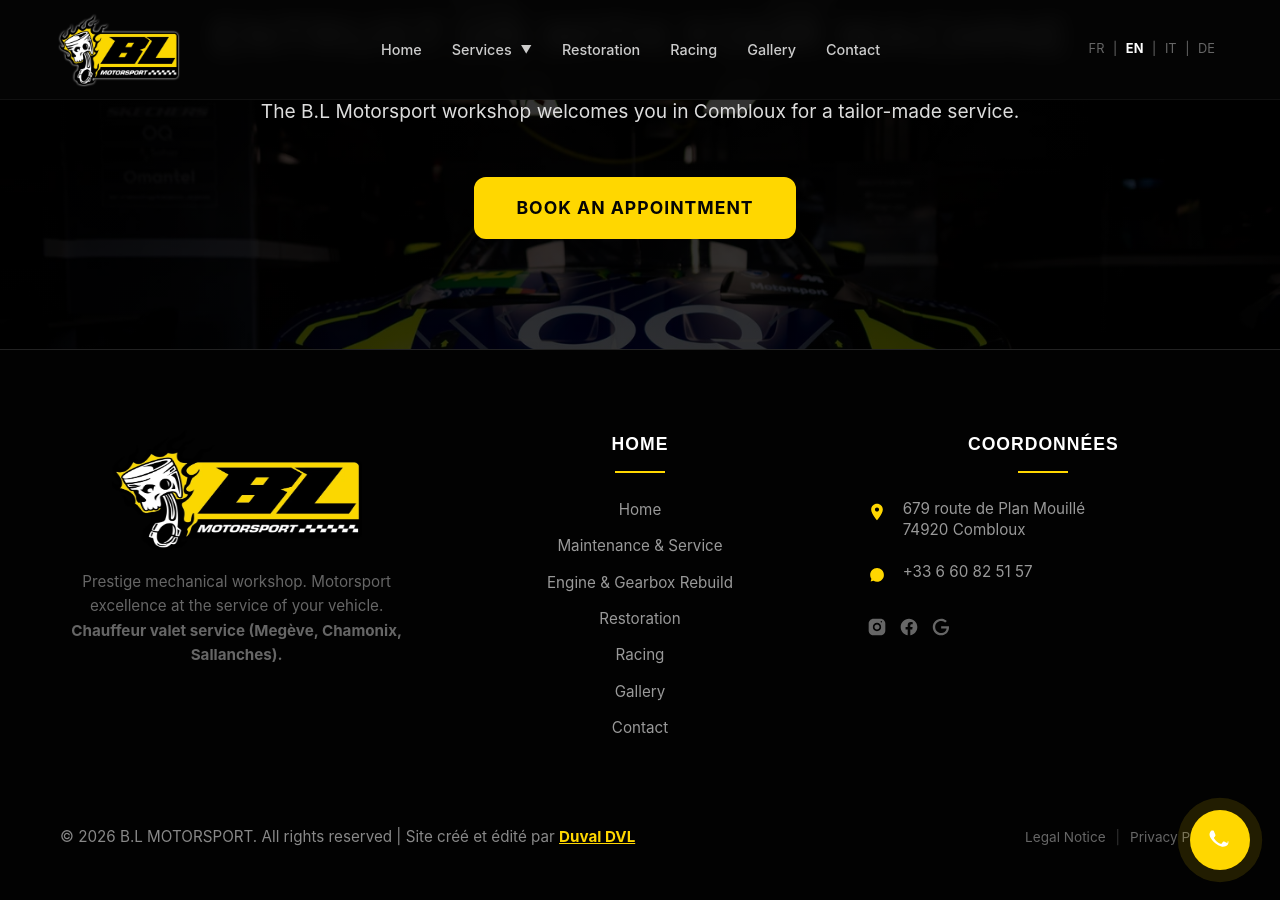
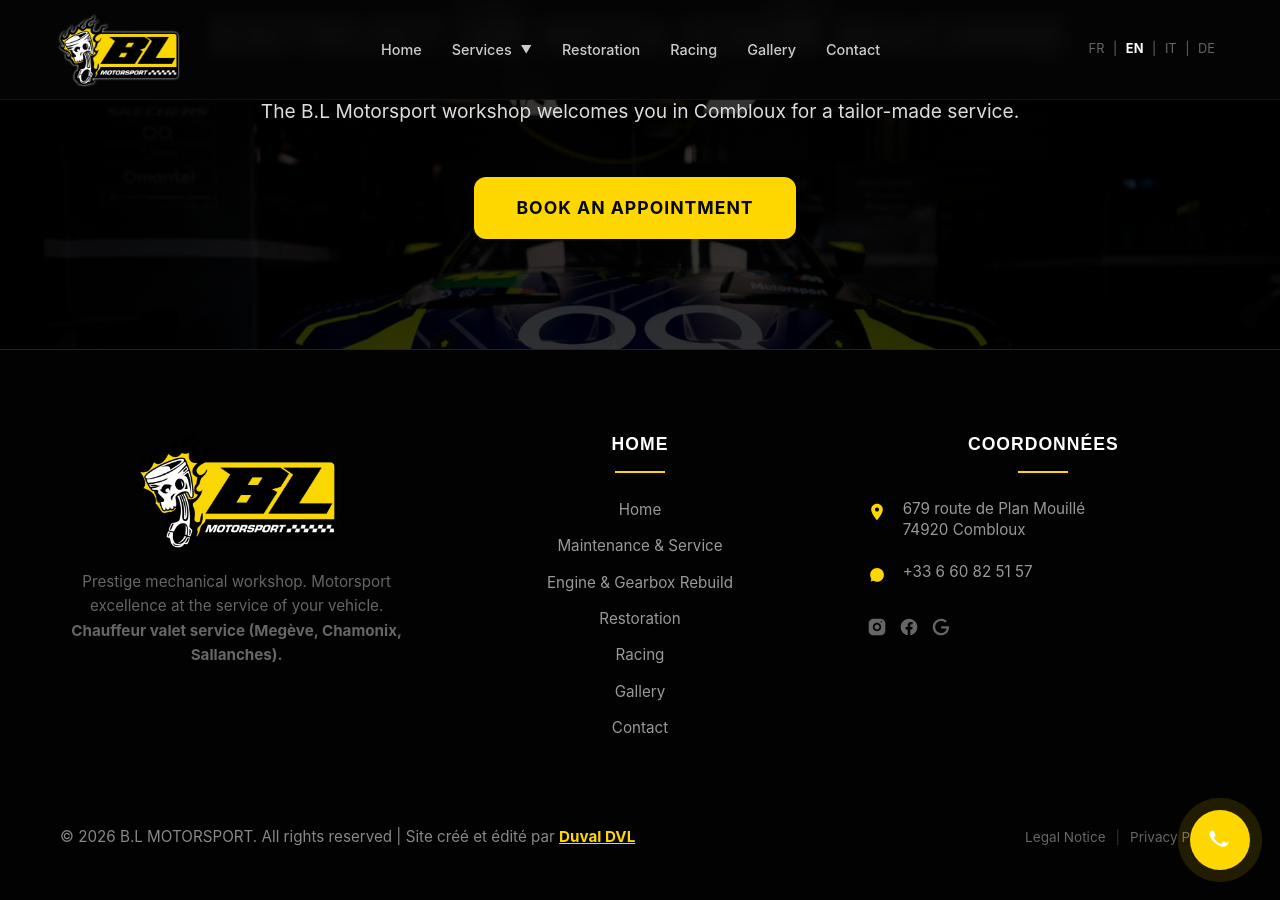
Before and after one commit to DuvalDVL/bl-motorsport, a Jekyll site: the page built from en/index.html, in a window 1280 px wide and 900 px high, scrolled down 3903 px. Built offline with Jekyll 4.4.1, drawn with Linux system fonts in a browser that asks for light colours.

Commit message:
Update footer.html

```diff
--- a/_includes/footer.html
+++ b/_includes/footer.html
@@ -4,7 +4,7 @@
 
       <div class="footer-col brand-col">
         <a href="{{ site.baseurl }}/{{ page.lang }}/" class="footer-logo">
-          <img src="{{ '/assets/img/logo.webp' | absolute_url }}" alt="B.L Motorsport" width="250" height="184" class="logo-img">
+          <img src="{{ '/assets/img/logo.webp' | absolute_url }}" alt="B.L Motorsport" width="200" height="184" class="logo-img">
         </a>
         <p class="footer-desc">
           {{ site.data.locales.footer.desc[page.lang] }}
```
